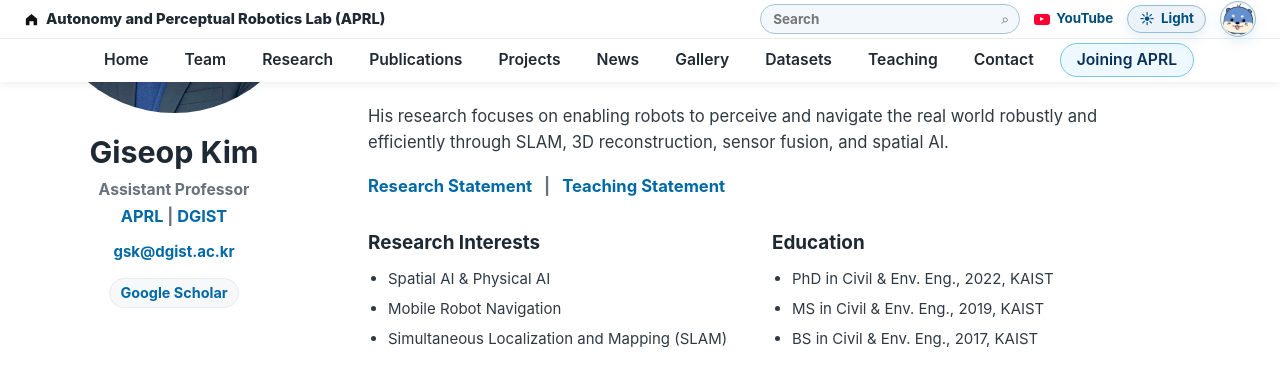
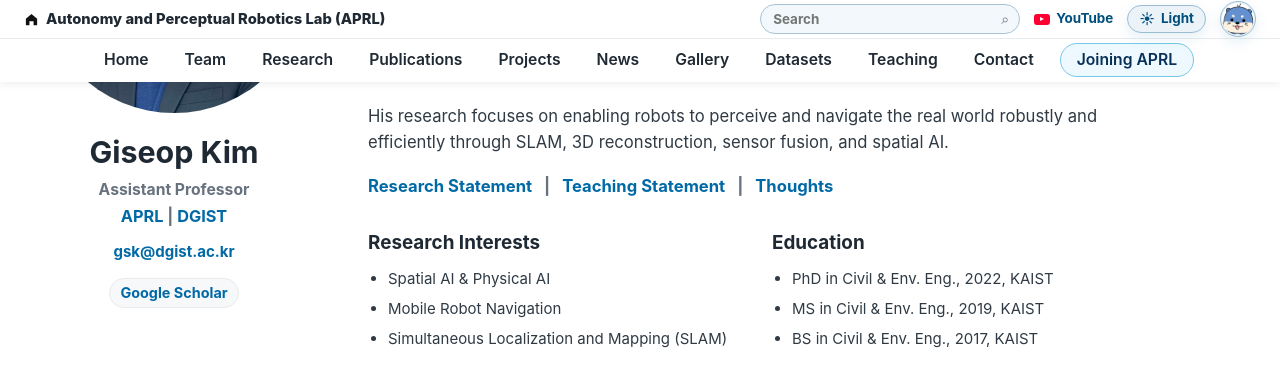
Before and after one commit to team-aprl/team-aprl.github.io, a Jekyll site: the page built from team.html, in a window 1280 px wide and 900 px high, scrolled down 420 px. Shown: the top 366 px of the window. Built offline with Jekyll 4.4.1, drawn with Linux system fonts in a browser that asks for light colours.

Commit message:
Add Thoughts link to team profile

```diff
--- a/team.html
+++ b/team.html
@@ -60,6 +60,8 @@ extra_scripts:
             <a href="{{ '/assets/statements/giseop-kim-research-statement.pdf' | relative_url }}" data-preview="document">Research Statement</a>
             <span>|</span>
             <a href="{{ '/assets/statements/giseop-kim-teaching-statement.pdf' | relative_url }}" data-preview="document">Teaching Statement</a>
+            <span>|</span>
+            <a href="https://gisbi-kim.github.io/essays/">Thoughts</a>
           </p>
 
           <div class="profile-detail-grid">
```
